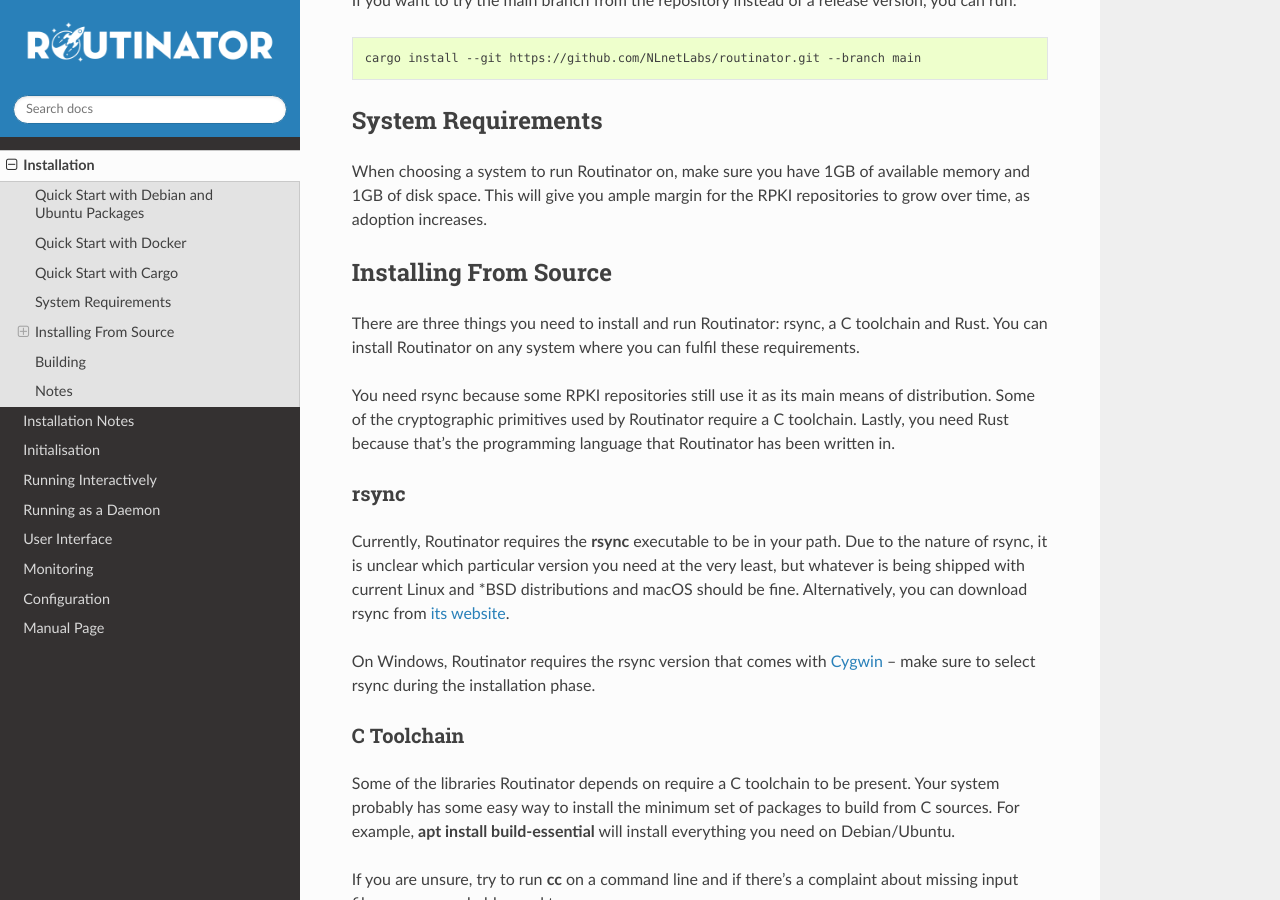
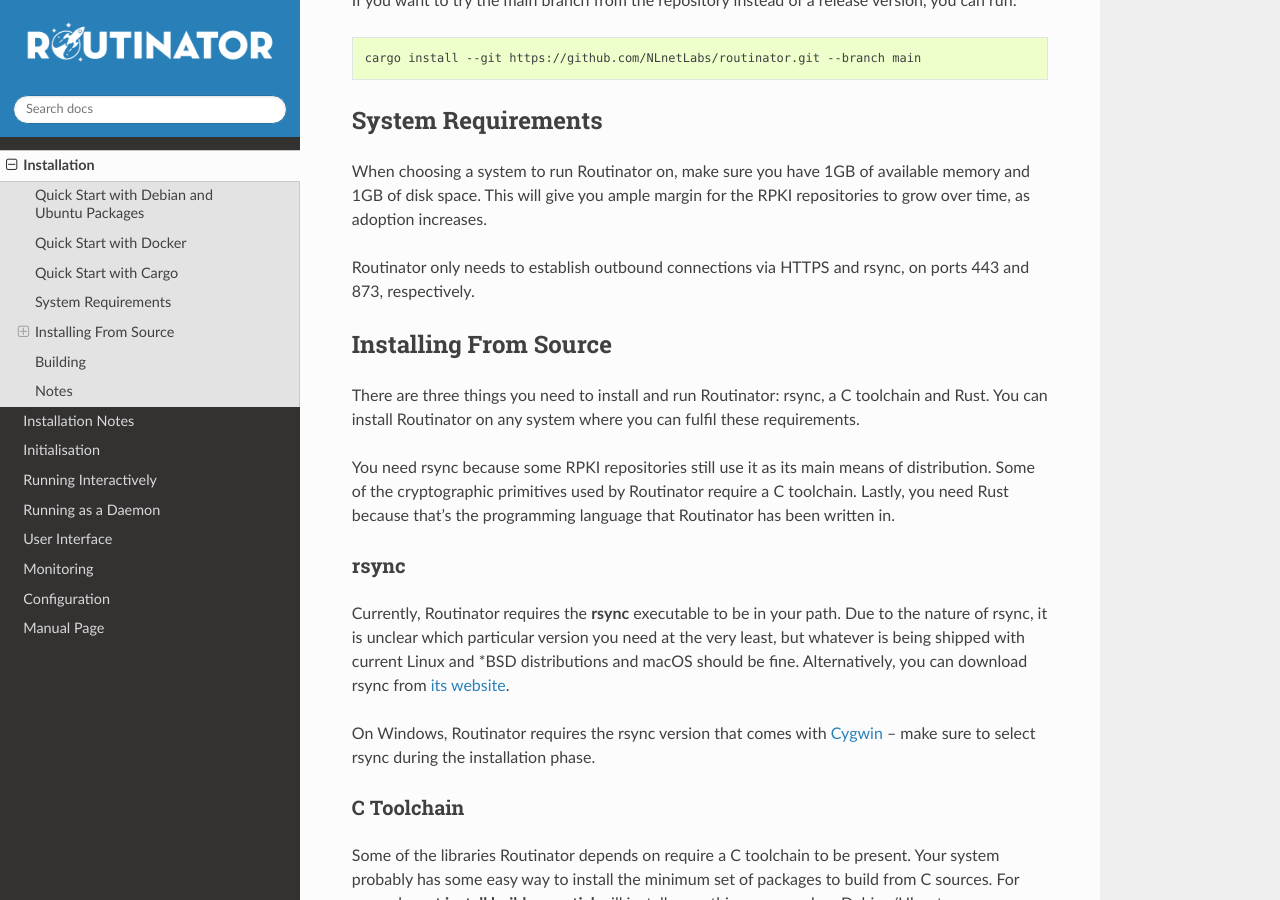
Before and after one commit to NLnetLabs/routinator, a Sphinx documentation site: the page built from source/installation.rst, in a window 1280 px wide and 900 px high, scrolled down 1877 px. Built offline with Sphinx 7.4.7 and the Read the Docs theme 2.0.0, drawn with Linux system fonts in a browser that asks for light colours.

Commit message:
Add port requirements

```diff
--- a/source/installation.rst
+++ b/source/installation.rst
@@ -111,6 +111,9 @@
 available memory and 1GB of disk space. This will give you ample margin for
 the RPKI repositories to grow over time, as adoption increases.
 
+Routinator only needs to establish outbound connections via HTTPS and rsync,
+on ports 443 and 873, respectively.
+
 Installing From Source
 ----------------------
 
```
